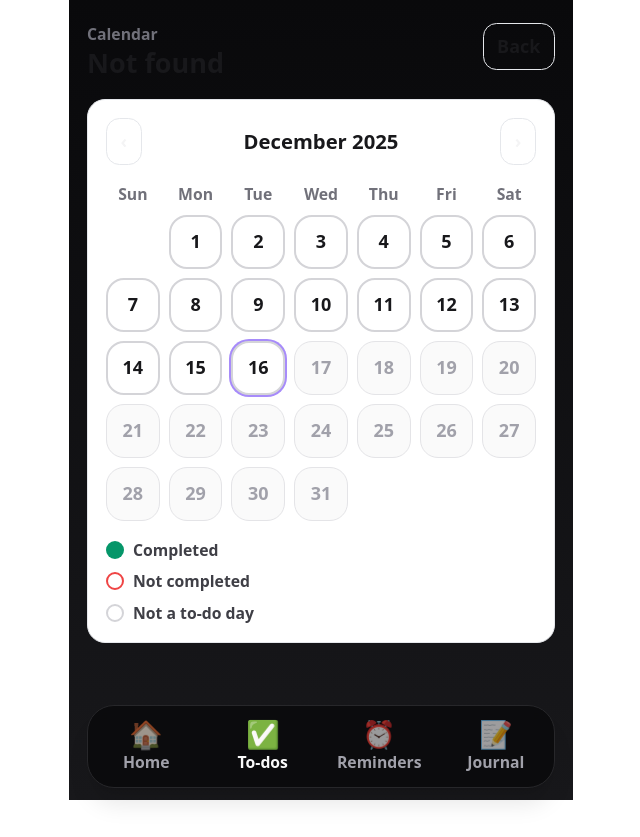
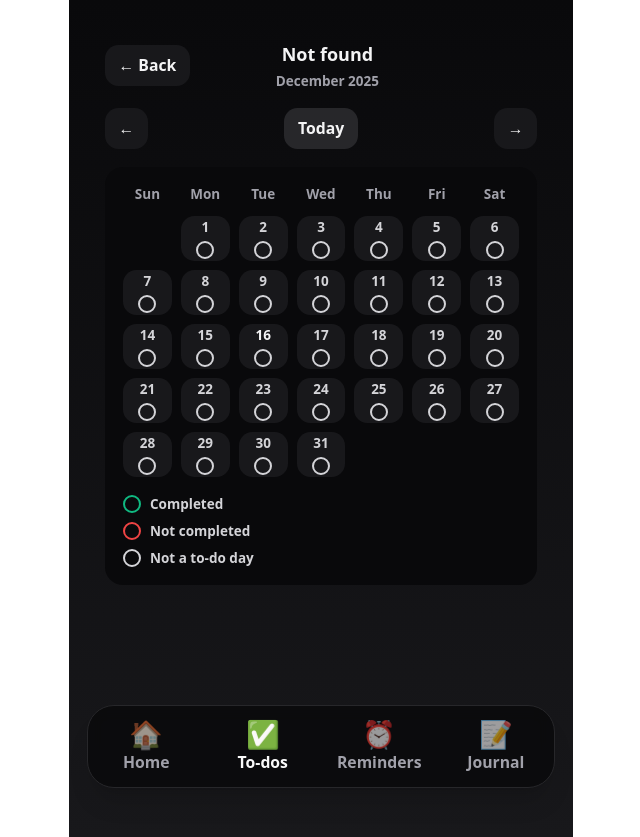
Before and after one commit to fadkeprasad/family-hub, a React (Vite) app: page /todos/calendar/1/1 in a window 1280 px wide. Shown: the whole page, without its empty margins (319-959 px from the left). Before the commit the page ends 800 px from the top, so only its background shows below. Built offline with nearby package versions, Linux system fonts and the light colour scheme; no server answers; the database is empty; sample sign-in values are in the browser's storage.

Commit message:
Switch auth to Google and scope user data by ownerUid

```diff
--- a/package.json
+++ b/package.json
@@ -14,6 +14,7 @@
     "canvas-confetti": "^1.9.4",
     "confetti": "^3.0.1",
     "firebase": "^12.7.0",
+    "firebase-admin": "^13.6.0",
     "react": "^19.2.0",
     "react-dom": "^19.2.0",
     "react-router-dom": "^7.10.1"
--- a/src/hooks/useLatestReminderAt.ts
+++ b/src/hooks/useLatestReminderAt.ts
@@ -1,18 +1,34 @@
-import { collection, limit, onSnapshot, orderBy, query } from "firebase/firestore";
+import { collection, limit, onSnapshot, orderBy, query, where } from "firebase/firestore";
 import { useEffect, useState } from "react";
 import { db } from "../lib/firebase";
+import useAuthUser from "./useAuthUser";
 
 export default function useLatestReminderAt() {
+  const { user } = useAuthUser();
+  const uid = user?.uid ?? "";
+
   const [latestAt, setLatestAt] = useState<any>(null);
 
   useEffect(() => {
-    const q = query(collection(db, "reminders"), orderBy("updatedAt", "desc"), limit(1));
+    if (!uid) {
+      setLatestAt(null);
+      return;
+    }
+
+    const q = query(
+      collection(db, "reminders"),
+      where("ownerUid", "==", uid),
+      orderBy("updatedAt", "desc"),
+      limit(1),
+    );
+
     const unsub = onSnapshot(q, (snap) => {
       const doc0 = snap.docs[0];
       setLatestAt(doc0 ? (doc0.data() as any).updatedAt : null);
     });
+
     return () => unsub();
-  }, []);
+  }, [uid]);
 
   return latestAt;
 }
--- a/src/hooks/useTodoTodayRemaining.ts
+++ b/src/hooks/useTodoTodayRemaining.ts
@@ -4,6 +4,7 @@ import { db } from "../lib/firebase";
 import { ymdToday } from "../lib/dateUtil";
 import type { SeriesEnd, SeriesPattern, TodoSeries } from "../lib/recurrence";
 import { occursOn } from "../lib/recurrence";
+import useAuthUser from "./useAuthUser";
 
 type OneTodo = {
   completed?: boolean;
@@ -16,6 +17,9 @@ function legacyDoneFromMap(m?: Record<string, boolean>) {
 }
 
 export default function useTodoTodayRemaining() {
+  const { user } = useAuthUser();
+  const uid = user?.uid ?? "";
+
   const date = ymdToday();
 
   const [oneTodos, setOneTodos] = useState<OneTodo[]>([]);
@@ -26,7 +30,17 @@ export default function useTodoTodayRemaining() {
   const seriesCol = useMemo(() => collection(db, "todoSeries"), []);
 
   useEffect(() => {
-    const q = query(todosCol, where("dueDate", "==", date));
+    if (!uid) {
+      setOneTodos([]);
+      return;
+    }
+
+    const q = query(
+      todosCol,
+      where("ownerUid", "==", uid),
+      where("dueDate", "==", date),
+    );
+
     const unsub = onSnapshot(q, (snap) => {
       const next = snap.docs.map((d) => {
         const data = d.data() as any;
@@ -37,11 +51,19 @@ export default function useTodoTodayRemaining() {
       });
       setOneTodos(next);
     });
+
     return () => unsub();
-  }, [todosCol, date]);
+  }, [todosCol, uid, date]);
 
   useEffect(() => {
-    const unsub = onSnapshot(seriesCol, (snap) => {
+    if (!uid) {
+      setSeries([]);
+      return;
+    }
+
+    const q = query(seriesCol, where("ownerUid", "==", uid));
+
+    const unsub = onSnapshot(q, (snap) => {
       const next: TodoSeries[] = snap.docs.map((d) => {
         const data = d.data() as any;
         return {
@@ -51,22 +73,35 @@ export default function useTodoTodayRemaining() {
           end: (data.end as SeriesEnd) ?? { type: "never" },
           pattern: (data.pattern as SeriesPattern) ?? { type: "daily", interval: 1 },
           active: data.active !== false,
+          weekly: data.weekly,
+          monthly: data.monthly,
         };
       });
       setSeries(next);
     });
+
     return () => unsub();
-  }, [seriesCol]);
+  }, [seriesCol, uid]);
 
-  const seriesForDay = useMemo(() => series.filter((s) => occursOn(s, date)), [series, date]);
+  const seriesForDay = useMemo(
+    () => series.filter((s) => s.active !== false).filter((s) => occursOn(s, date)),
+    [series, date],
+  );
 
   useEffect(() => {
+    if (!uid) {
+      setSeriesDoneMap({});
+      return;
+    }
+
     setSeriesDoneMap({});
     if (seriesForDay.length === 0) return;
 
     const unsubs: Array<() => void> = [];
+
     for (const s of seriesForDay) {
       const ref = doc(db, "todoSeriesCompletions", `${s.id}_${date}`);
+
       const unsub = onSnapshot(ref, (snap) => {
         const data = snap.exists() ? (snap.data() as any) : null;
         const done =
@@ -76,17 +111,21 @@ export default function useTodoTodayRemaining() {
 
         setSeriesDoneMap((prev) => ({ ...prev, [s.id]: done }));
       });
+
       unsubs.push(unsub);
     }
+
     return () => {
       for (const u of unsubs) u();
     };
-  }, [date, seriesForDay]);
+  }, [uid, date, seriesForDay]);
 
-  const oneRemaining = oneTodos.filter((t) => {
-    const done = typeof t.completed === "boolean" ? t.completed : legacyDoneFromMap(t.completedBy);
-    return !done;
-  }).length;
+  const oneRemaining =
+    oneTodos.filter((t) => {
+      const done =
+        typeof t.completed === "boolean" ? !!t.completed : legacyDoneFromMap(t.completedBy);
+      return !done;
+    }).length;
 
   const seriesRemaining = seriesForDay.filter((s) => !seriesDoneMap[s.id]).length;
 
--- a/src/pages/TodoCalendar.tsx
+++ b/src/pages/TodoCalendar.tsx
@@ -117,6 +117,9 @@ export default function TodoCalendar() {
           setTitle(t.title || "One-time task");
           setMonthAnchor(firstOfMonth(ymdToDate(t.dueDate)));
         }
+      } catch {
+        if (!alive) return;
+        setTitle("Not found");
       } finally {
         if (alive) setLoading(false);
       }
@@ -129,7 +132,6 @@ export default function TodoCalendar() {
   }, [kind, id, todayYmd]);
 
   // Load completions for the month (series only)
-  // IMPORTANT: read by doc id (seriesId_date) so we don't miss docs that don't have "date" or "completed" fields.
   useEffect(() => {
     let alive = true;
 
@@ -173,35 +175,26 @@ export default function TodoCalendar() {
     };
   }, [kind, id, series, monthAnchor]);
 
-  const today = useMemo(() => ymdToDate(todayYmd), [todayYmd]);
-  const startOfThisMonth = useMemo(() => firstOfMonth(monthAnchor), [monthAnchor]);
-  const dim = useMemo(() => daysInMonth(monthAnchor), [monthAnchor]);
-  const monthLabel = useMemo(
-    () =>
-      startOfThisMonth.toLocaleString(undefined, {
-        month: "long",
-        year: "numeric",
-      }),
-    [startOfThisMonth],
-  );
+  const grid = useMemo(() => {
+    const first = firstOfMonth(monthAnchor);
+    const total = daysInMonth(monthAnchor);
 
-  const firstDow = startOfThisMonth.getDay();
-  const cells = useMemo(() => {
-    const out: Array<{ day: number | null; ymd: string | null }> = [];
-    for (let i = 0; i < firstDow; i++) out.push({ day: null, ymd: null });
-    for (let d = 1; d <= dim; d++) {
-      const dt = new Date(monthAnchor.getFullYear(), monthAnchor.getMonth(), d);
-      out.push({ day: d, ymd: dateToYmd(dt) });
+    const startDow = first.getDay();
+    const cells: Array<{ ymd: string; day: number } | null> = [];
+
+    for (let i = 0; i < startDow; i++) cells.push(null);
+
+    for (let day = 1; day <= total; day++) {
+      const dt = new Date(monthAnchor.getFullYear(), monthAnchor.getMonth(), day);
+      cells.push({ ymd: dateToYmd(dt), day });
     }
-    return out;
-  }, [firstDow, dim, monthAnchor]);
+
+    while (cells.length % 7 !== 0) cells.push(null);
+
+    return cells;
+  }, [monthAnchor]);
 
   function statusForDay(ymd: string) {
-    const dt = ymdToDate(ymd);
-    const isFuture = dt.getTime() > today.getTime();
-
-    if (isFuture) return { kind: "future" as const };
-
     if (kind === "one") {
       if (!oneTodo) return { kind: "none" as const };
       if (ymd !== oneTodo.dueDate) return { kind: "none" as const };
@@ -218,74 +211,89 @@ export default function TodoCalendar() {
 
   return (
     <div>
-      <div className="flex items-start justify-between gap-3">
-        <div>
-          <div className="text-sm font-bold text-zinc-500">Calendar</div>
-          <h1 className="text-2xl font-extrabold text-zinc-900">{title}</h1>
+      <div className="mx-auto max-w-md px-4 pb-24 pt-4">
+        <div className="flex items-center justify-between">
+          <button
+            className="rounded-xl bg-zinc-900 px-3 py-2 text-sm font-bold text-zinc-100"
+            onClick={() => nav(-1)}
+          >
+            ← Back
+          </button>
+
+          <div className="text-center">
+            <div className="text-base font-extrabold text-zinc-100">{title}</div>
+            <div className="mt-1 text-xs font-semibold text-zinc-400">
+              {monthAnchor.toLocaleString(undefined, { month: "long", year: "numeric" })}
             </div>
+          </div>
+
+          <div className="w-[72px]" />
+        </div>
+
+        <div className="mt-4 flex items-center justify-between">
           <button
-          className="rounded-xl border px-3 py-2 text-base font-extrabold text-zinc-900"
-          onClick={() => nav("/todos")}
+            className="rounded-xl bg-zinc-900 px-3 py-2 text-sm font-bold text-zinc-100"
+            onClick={() => setMonthAnchor((d) => addMonths(d, -1))}
           >
-          Back
+            ←
+          </button>
+
+          <button
+            className="rounded-xl bg-zinc-800 px-3 py-2 text-sm font-bold text-zinc-100"
+            onClick={() => setMonthAnchor(firstOfMonth(ymdToDate(todayYmd)))}
+          >
+            Today
+          </button>
+
+          <button
+            className="rounded-xl bg-zinc-900 px-3 py-2 text-sm font-bold text-zinc-100"
+            onClick={() => setMonthAnchor((d) => addMonths(d, 1))}
+          >
+            →
           </button>
         </div>
 
-      <div className="mt-4 rounded-2xl border bg-white p-4">
-        <div className="flex items-center justify-between">
-          <button
-            className="rounded-xl border px-3 py-2 text-base font-extrabold"
-            onClick={() => setMonthAnchor((m) => addMonths(m, -1))}
-            aria-label="Previous month"
-          >
-            ‹
-          </button>
-
-          <div className="text-lg font-extrabold text-zinc-900">{monthLabel}</div>
-
-          <button
-            className="rounded-xl border px-3 py-2 text-base font-extrabold"
-            onClick={() => setMonthAnchor((m) => addMonths(m, 1))}
-            aria-label="Next month"
-          >
-            ›
-          </button>
+        <div className="mt-4 rounded-2xl bg-zinc-950 p-4">
+          <div className="grid grid-cols-7 gap-2 text-center text-xs font-bold text-zinc-400">
+            <div>Sun</div>
+            <div>Mon</div>
+            <div>Tue</div>
+            <div>Wed</div>
+            <div>Thu</div>
+            <div>Fri</div>
+            <div>Sat</div>
           </div>
 
-        <div className="mt-4 grid grid-cols-7 gap-2 text-center text-sm font-extrabold text-zinc-500">
-          <div>Sun</div><div>Mon</div><div>Tue</div><div>Wed</div><div>Thu</div><div>Fri</div><div>Sat</div>
-        </div>
+          <div className="mt-3 grid grid-cols-7 gap-2">
+            {grid.map((cell, idx) => {
+              if (!cell) return <div key={idx} className="h-10" />;
 
-        <div className="mt-2 grid grid-cols-7 gap-2">
-          {cells.map((c, idx) => {
-            if (!c.day || !c.ymd) return <div key={idx} className="h-12" />;
+              const st = statusForDay(cell.ymd);
 
-            const s = statusForDay(c.ymd);
-            const isToday = c.ymd === todayYmd;
+              const ring =
+                st.kind === "done"
+                  ? "border-emerald-500"
+                  : st.kind === "missed"
+                    ? "border-red-500"
+                    : "border-zinc-300";
 
-            const base =
-              "h-12 w-full rounded-2xl flex items-center justify-center text-base font-extrabold select-none";
-
-            let cls = `${base} border border-zinc-200 text-zinc-900 bg-white`;
-
-            if (s.kind === "none") cls = `${base} border-2 border-zinc-300 text-zinc-900 bg-white`;
-            if (s.kind === "missed") cls = `${base} border-2 border-red-500 text-zinc-900 bg-white`;
-            if (s.kind === "done") cls = `${base} border-2 border-emerald-600 bg-emerald-600 text-white`;
-            if (s.kind === "future") cls = `${base} border border-zinc-200 text-zinc-400 bg-zinc-50`;
-
-            if (isToday) cls += " ring-2 ring-violet-400";
+              const text = cell.ymd === todayYmd ? "text-zinc-100" : "text-zinc-300";
 
               return (
-              <div key={idx} className={cls}>
-                {c.day}
+                <div
+                  key={cell.ymd}
+                  className="flex h-10 flex-col items-center justify-center rounded-xl bg-zinc-900"
+                >
+                  <div className={`text-xs font-bold ${text}`}>{cell.day}</div>
+                  <div className={`mt-1 h-4 w-4 rounded-full border-2 ${ring}`} />
                 </div>
               );
             })}
           </div>
 
-        <div className="mt-4 grid gap-2 text-sm font-bold text-zinc-700">
+          <div className="mt-4 grid grid-cols-1 gap-2 text-xs font-semibold text-zinc-300">
             <div className="flex items-center gap-2">
-            <span className="inline-block h-4 w-4 rounded-full bg-emerald-600" />
+              <span className="inline-block h-4 w-4 rounded-full border-2 border-emerald-500" />
               Completed
             </div>
             <div className="flex items-center gap-2">
@@ -301,5 +309,6 @@ export default function TodoCalendar() {
           {loading && <div className="mt-3 text-sm font-bold text-zinc-500">Loading…</div>}
         </div>
       </div>
+    </div>
   );
 }
--- a/src/pages/Todos.tsx
+++ b/src/pages/Todos.tsx
@@ -128,9 +128,19 @@ export default function Todos() {
     updateDoc(doc(db, "users", uid), { "lastSeen.todos": serverTimestamp() }).catch(() => {});
   }, [uid]);
 
-  // One-time todos for selected date
+  // One-time todos for selected date (scoped by ownerUid)
   useEffect(() => {
-    const q = query(todosCol, where("dueDate", "==", selectedDate));
+    if (!uid) {
+      setOneItems([]);
+      return;
+    }
+
+    const q = query(
+      todosCol,
+      where("ownerUid", "==", uid),
+      where("dueDate", "==", selectedDate),
+    );
+
     const unsub = onSnapshot(
       q,
       (snap) => {
@@ -158,12 +168,17 @@ export default function Todos() {
     );
 
     return () => unsub();
-  }, [todosCol, selectedDate]);
+  }, [todosCol, uid, selectedDate]);
 
-  // All recurring series
+  // All recurring series (scoped by ownerUid)
   useEffect(() => {
+    if (!uid) {
+      setSeriesItems([]);
+      return;
+    }
+
     const unsub = onSnapshot(
-      query(seriesCol),
+      query(seriesCol, where("ownerUid", "==", uid)),
       (snap) => {
         const next: TodoSeries[] = snap.docs.map((d) => {
           const data = d.data() as any;
@@ -183,7 +198,7 @@ export default function Todos() {
     );
 
     return () => unsub();
-  }, [seriesCol]);
+  }, [seriesCol, uid]);
 
   async function addOneTime() {
     const trimmed = title.trim();
@@ -193,6 +208,7 @@ export default function Todos() {
     setErr(null);
     try {
       await addDoc(todosCol, {
+        ownerUid: uid,
         title: trimmed,
         dueDate: selectedDate,
         createdBy: uid,
@@ -303,6 +319,7 @@ export default function Todos() {
       const pattern = buildSeriesPattern();
 
       await addDoc(seriesCol, {
+        ownerUid: uid,
         title: trimmed,
         startDate: recStart,
         end,
@@ -380,6 +397,7 @@ export default function Todos() {
 
       if (!snap.exists()) {
         await setDoc(ref, {
+          ownerUid: uid,
           seriesId,
           date: selectedDate,
           completed: true,
```
Also changed, not shown: src/pages/Login.tsx (+87 -54 lines), src/pages/Reminders.tsx (+22 -9 lines), src/scripts/migrate-owneruid.cjs (added, +108 -0 lines), 1 other file (tests, documents, lock files or other folders). Lines whose indentation alone changed are shown as unchanged.
